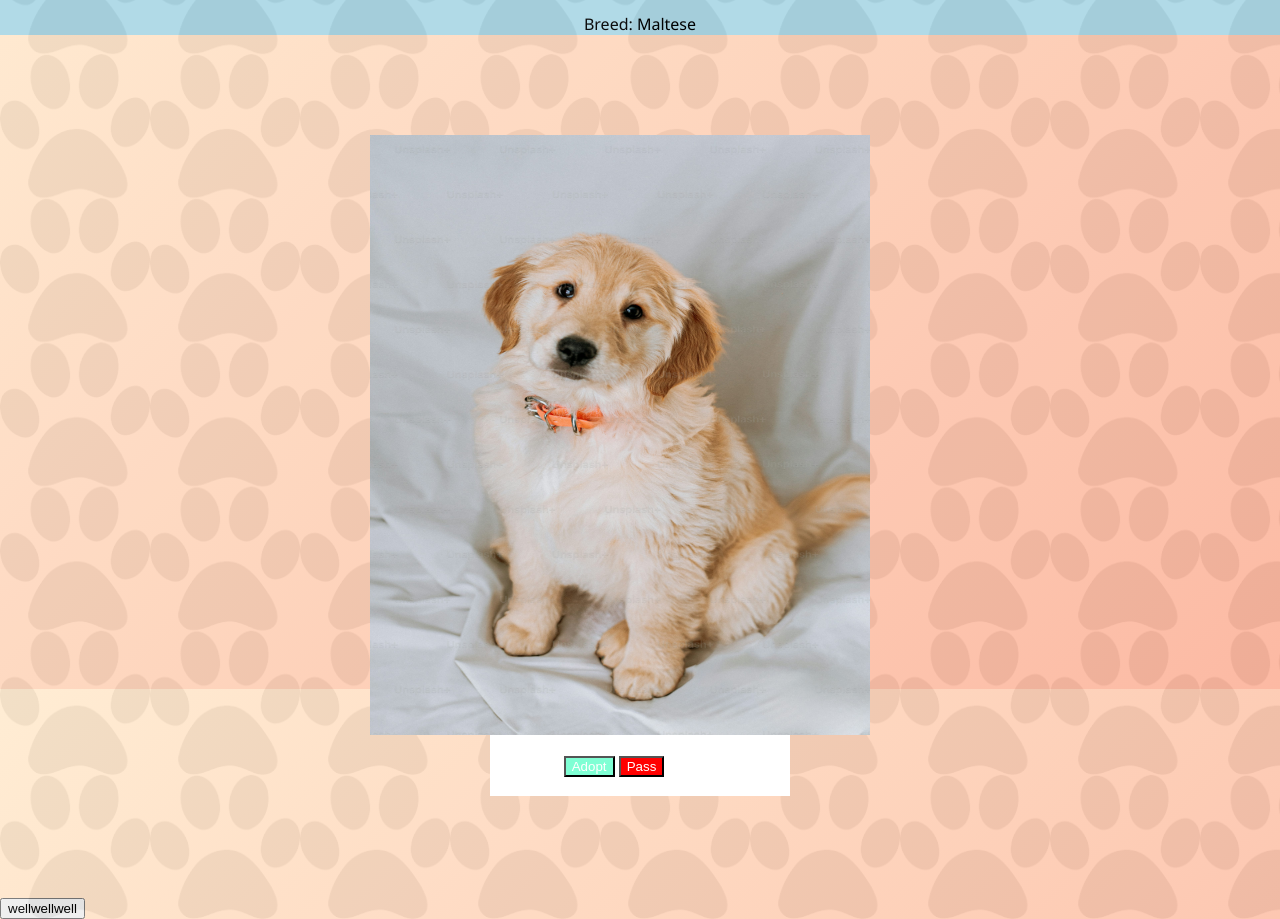
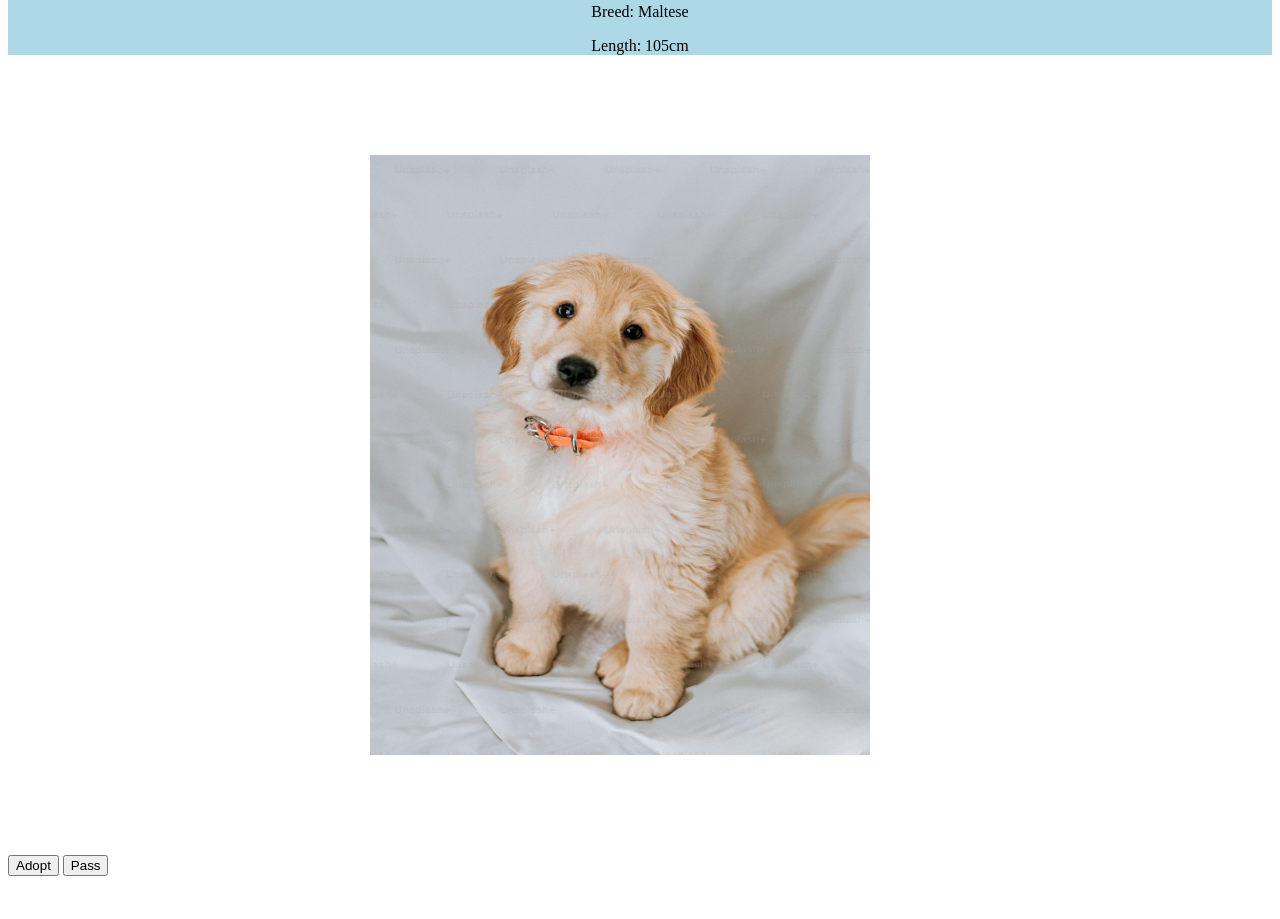
Before and after one commit to whysoexploited/Web-Tutorial, a plain HTML site: page Pawfect Match.html in a window 1280 px wide. Shown: the part 111-1030 px from the top of the page. After the commit the page ends 995 px from the top, so only its background shows below. Drawn offline with Linux system fonts and the light colour scheme.

```diff
--- a/Pawfect Match.html
+++ b/Pawfect Match.html
@@ -11,7 +11,6 @@
             margin: 100px auto;
             text-align: center;
             position: relative;
-            z-index: 1;
             background: white;
         }
 
@@ -28,7 +27,6 @@
             width: 500px;
             height: 600px;
             position: relative;
-            z-index: 0;
         }
 
         .button-group {
@@ -40,51 +38,17 @@
             display: inline-block;
             font-size: 16px;
             margin: 4px 2px;
-            margin-left: -50px;
             cursor: pointer;
         }
 
-        .button1 {
+        .adopt-button {
             background-color: aquamarine;
             color: white;
         }
 
-        .button2 {
+        .pass-button {
             background-color: red;
             color: white;
-        }
-
-        body {
-            margin: 0;
-            padding: 0;
-            font-family: 'Segoe UI', sans-serif;
-            background: linear-gradient(135deg, #ffecd2 0%, #fcb69f 100%);
-            background-repeat: no-repeat;
-            background-attachment: fixed;
-            position: relative;
-            min-height: 100vh;
-        }
-
-        body::before {
-            content: "";
-            position: absolute;
-            top: 0;
-            left: 0;
-            width: 100%;
-            height: 100%;
-            background-image: url('/images/pawprint.png');
-            opacity: 0.05;
-            z-index: 0;
-            background-repeat: repeat;
-            background-size: 150px;
-            pointer-events: none;
-        }
-        /* This was misplaced before */
-
-        #app {
-            position: relative;
-            z-index: 1;
-            padding: 2rem;
         }
     </style>
 </head>
@@ -94,15 +58,14 @@
         <h1>Bruno</h1>
         <p>Age: 3 Months</p>
         <p>Breed: Maltese</p>
+        <p>Length: 105cm</p>
     </div>
     <div class="card">
         <img src="images/dog1.jpeg" class="dog-image">
-        <div class="button-group">
-            <button type="button" class="button1">Adopt</button>
-            <button type="button" class="button2">Pass</button>
-        </div>
+
     </div>
-    <button type="button"> wellwellwell</button>
-</body>
+    <button type="button"> Adopt</button>
+    <button type="button"> Pass</button>
+
 
 </html>
```
Also changed, not shown: index.html (added, +15 -0 lines), extensions.txt (added).
